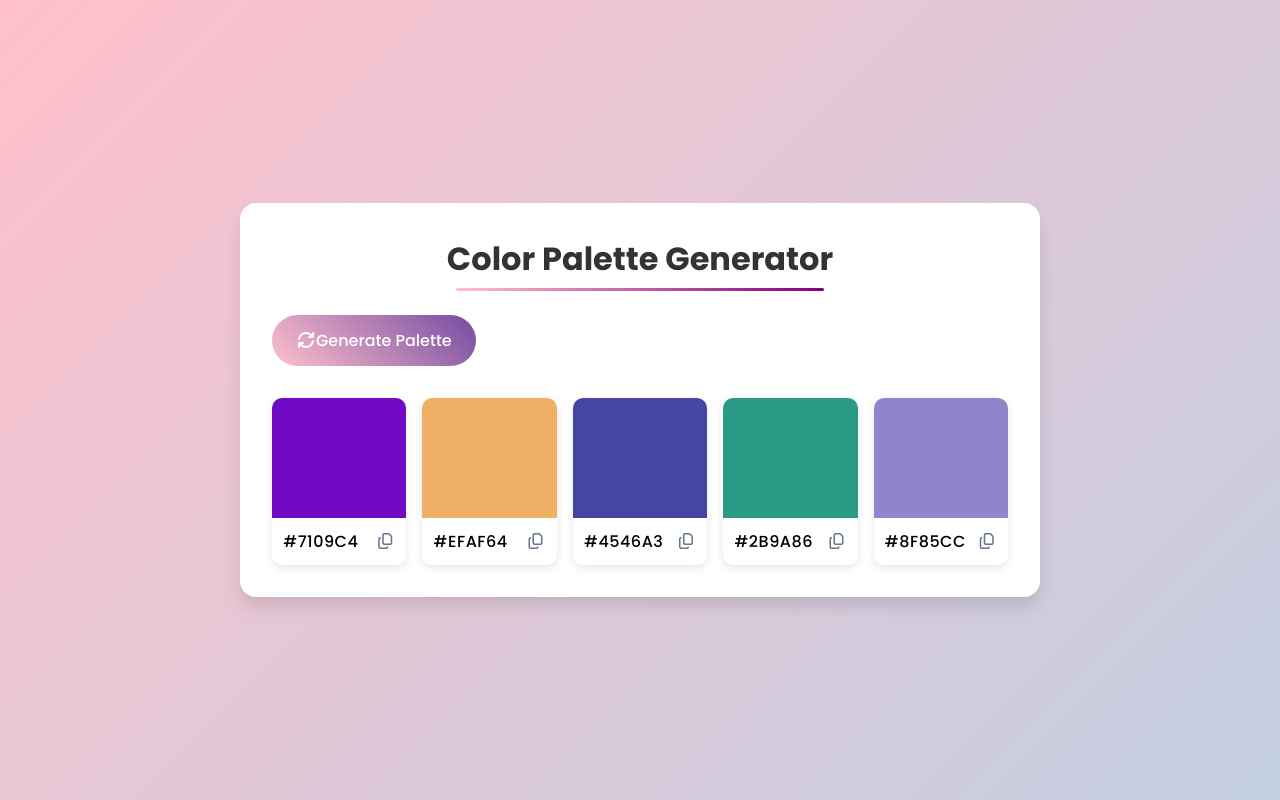
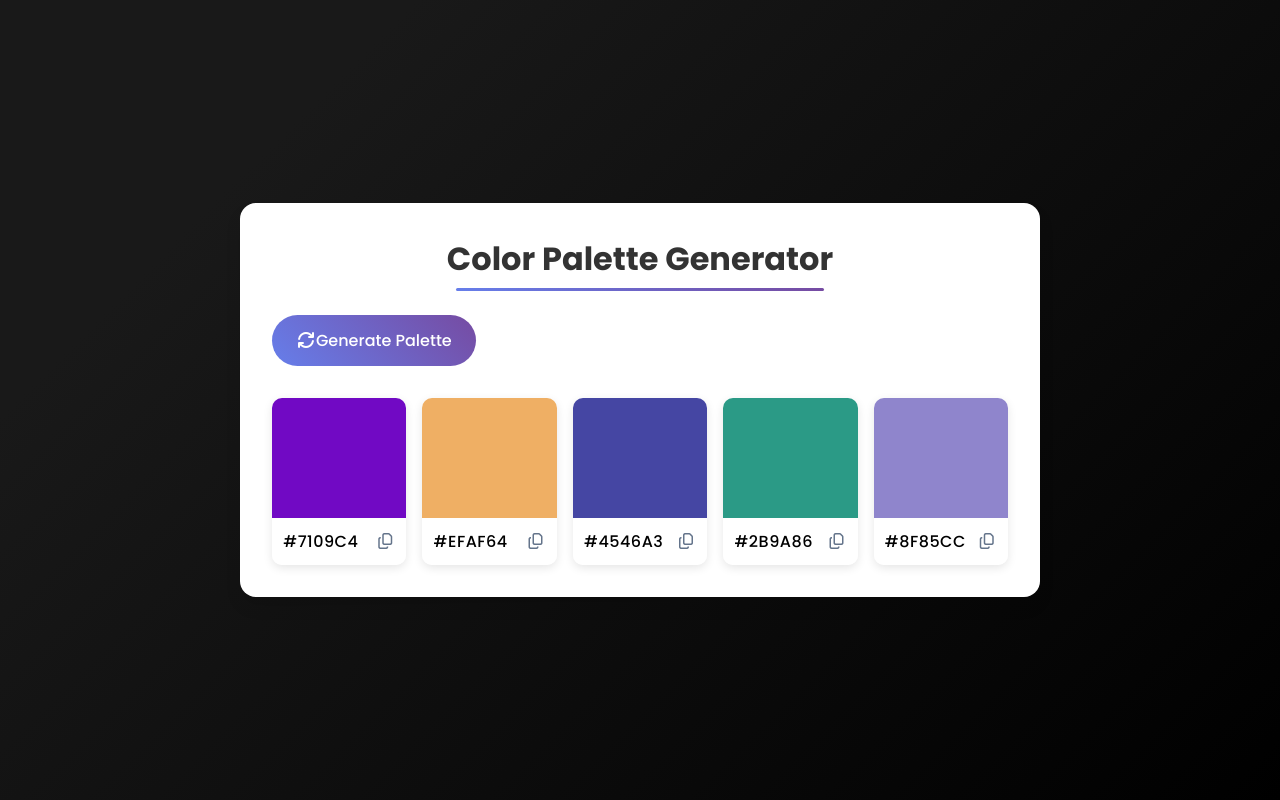
Before and after one commit to verahjd/color-palette-generator, a plain HTML site: page index.html in a window 1280 px wide. Drawn offline with Linux system fonts and the light colour scheme.

Commit message:
style: update background gradient and button colors in styles.css

```diff
--- a/styles.css
+++ b/styles.css
@@ -9,7 +9,7 @@
 }
 
 body {
-  background: linear-gradient(135deg, pink 0%, #c3cfe2 100%);
+  background: linear-gradient(135deg, #191919 20%, black 100%);
   min-height: 100vh;
   display: flex;
   align-items: center;
@@ -42,12 +42,12 @@ h1::after {
   transform: translateX(-50%);
   width: 50%;
   height: 3px;
-  background: linear-gradient(90deg, pink, purple);
+  background: linear-gradient(90deg, #667eea, #764ba2);
   border-radius: 2px;
 }
 
 #generate-btn {
-  background: linear-gradient(45deg, pink, #764ba2);
+  background: linear-gradient(45deg, #667eea, #764ba2);
   color: white;
   border: none;
   padding: 0.8rem 1.5rem;
```
